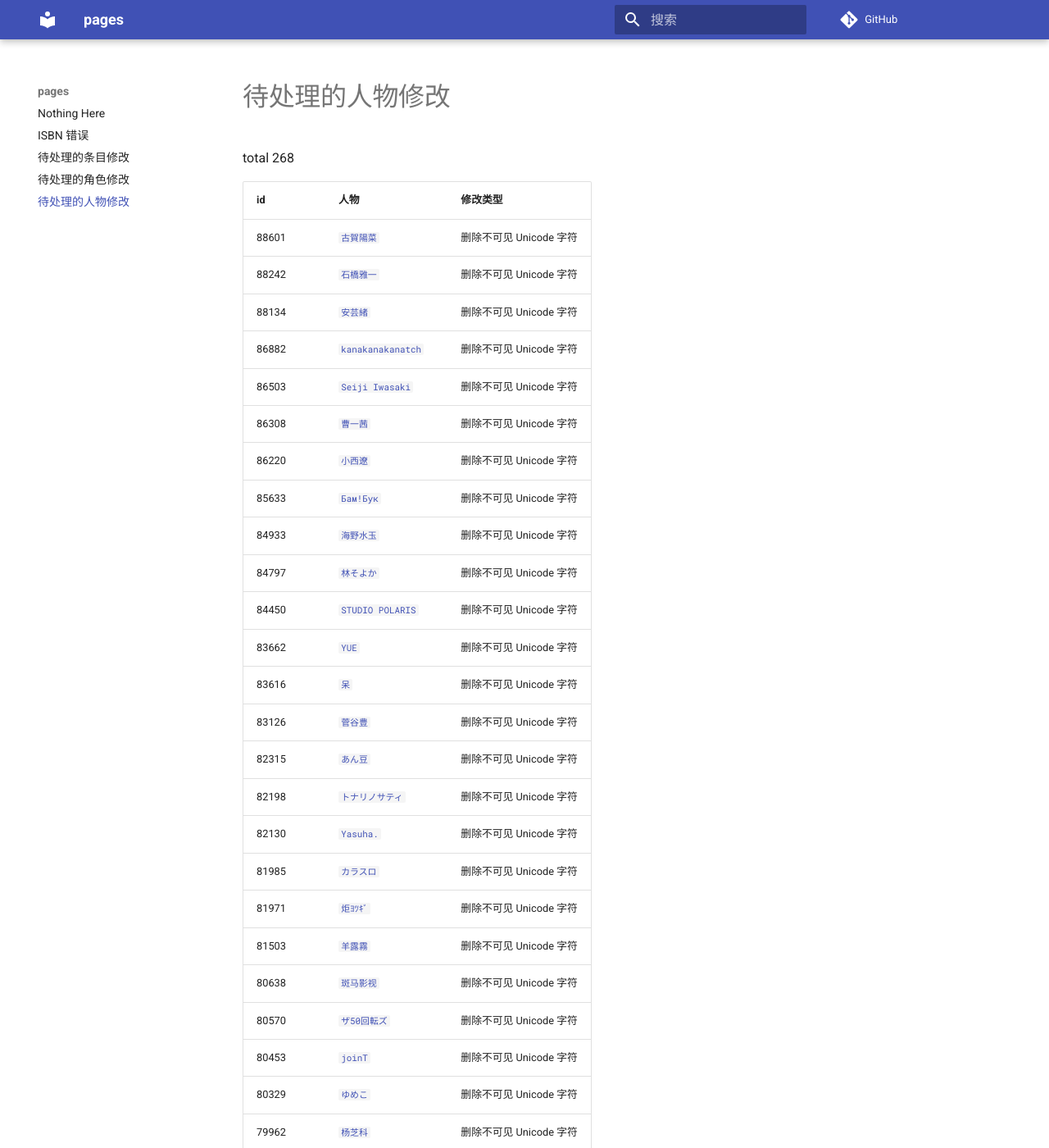
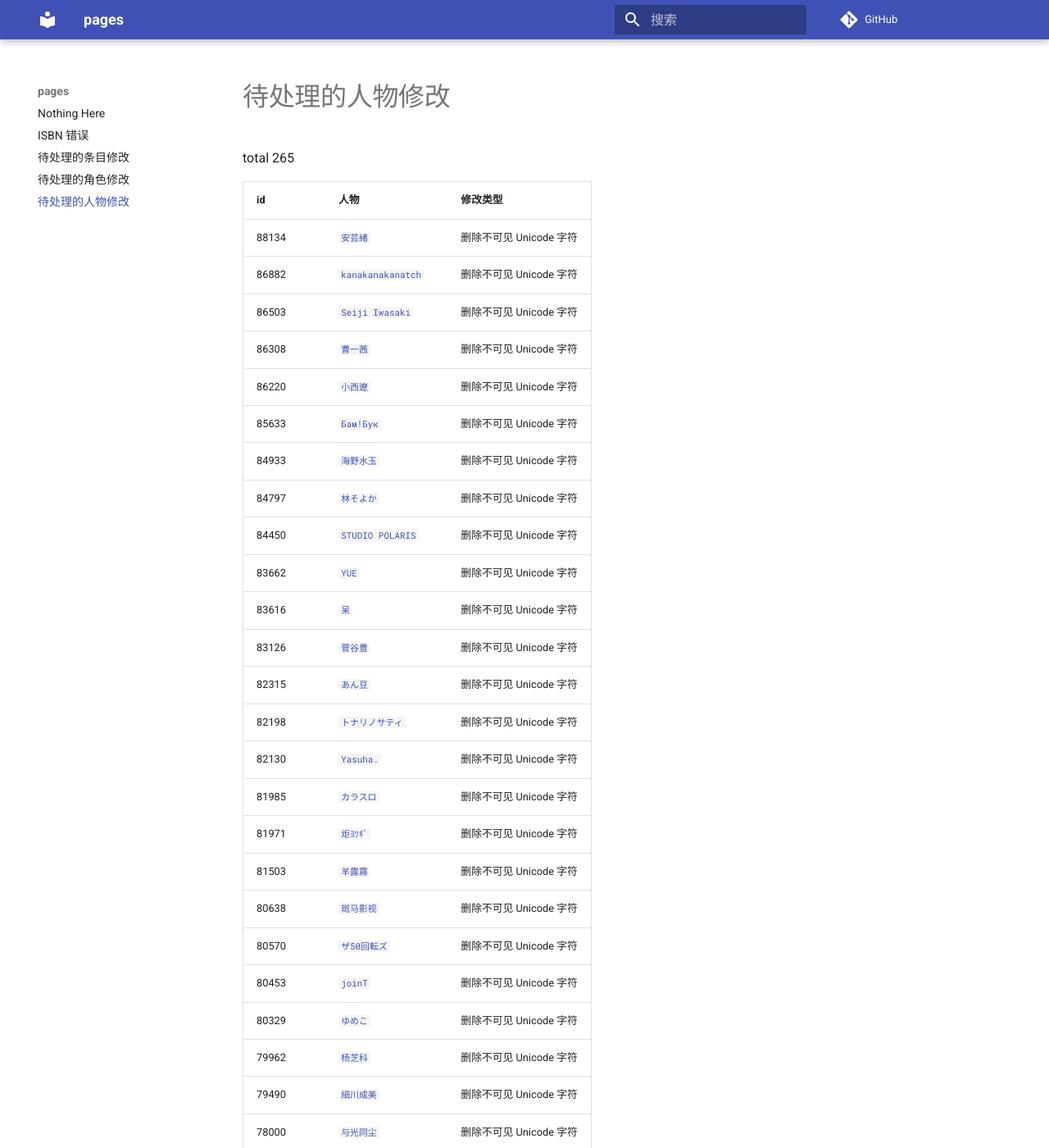
Before and after one commit to trim21/bangumi-pages, an MkDocs documentation site: the page built from docs/pending-person-changes.md, in a window 1280 px wide and 1400 px high. Shown: the whole window at 82% size. Built offline with MkDocs 1.6.1 and Material for MkDocs 9.7.7, drawn with Linux system fonts in a browser that asks for light colours; comment, search, counter and statistics services are not loaded; some of the changed text lies outside the part shown.

Commit message:
update pending-person-changes.md

```diff
--- a/docs/pending-person-changes.md
+++ b/docs/pending-person-changes.md
@@ -1,11 +1,9 @@
 # 待处理的人物修改
 
-total 268
+total 265
 
 | id | 人物 | 修改类型 |
 | --- | --- | --- |
-| 88601 | [`古賀陽菜`](https://bgm.tv/person/88601) | 删除不可见 Unicode 字符 |
-| 88242 | [`石橋雅一`](https://bgm.tv/person/88242) | 删除不可见 Unicode 字符 |
 | 88134 | [`安芸緒`](https://bgm.tv/person/88134) | 删除不可见 Unicode 字符 |
 | 86882 | [`kanakanakanatch`](https://bgm.tv/person/86882) | 删除不可见 Unicode 字符 |
 | 86503 | [`Seiji Iwasaki`](https://bgm.tv/person/86503) | 删除不可见 Unicode 字符 |
@@ -30,7 +28,6 @@ total 268
 | 80329 | [`ゆめこ`](https://bgm.tv/person/80329) | 删除不可见 Unicode 字符 |
 | 79962 | [`杨芝科`](https://bgm.tv/person/79962) | 删除不可见 Unicode 字符 |
 | 79490 | [`細川成美`](https://bgm.tv/person/79490) | 删除不可见 Unicode 字符 |
-| 78442 | [`RiFF Studio`](https://bgm.tv/person/78442) | 删除不可见 Unicode 字符 |
 | 78000 | [`与光同尘`](https://bgm.tv/person/78000) | 删除不可见 Unicode 字符 |
 | 77652 | [`R'entelica`](https://bgm.tv/person/77652) | 删除不可见 Unicode 字符 |
 | 77209 | [`阿云嘎`](https://bgm.tv/person/77209) | 删除不可见 Unicode 字符 |
```
